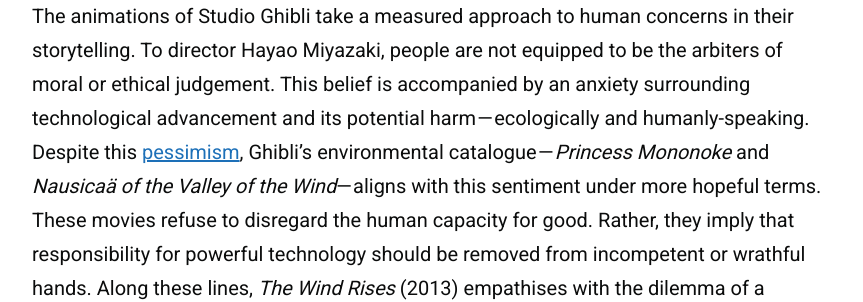
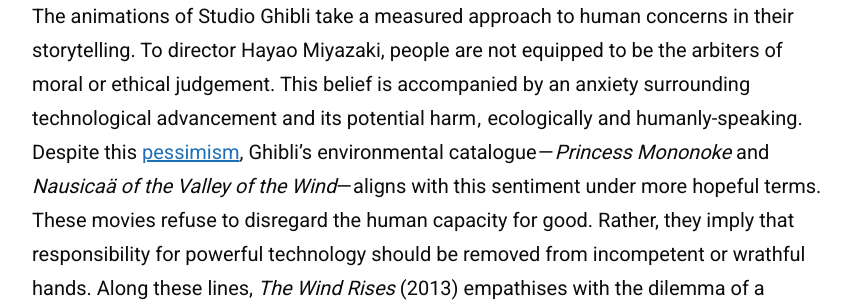
Before and after one commit to zoeurl/zoedowney.github.io, a Jekyll site: the page built from _posts/2023-08-02-the-ghost-behind-the-machine.md, in a window 1280 px wide and 900 px high, scrolled down 734 px. Shown: the part 256-558 px from the top of the window, without its empty margins (208-1071 px from the left). Built offline with Jekyll 4.4.1, drawn with Linux system fonts in a browser that asks for light colours.

Commit message:
Update 2023-08-02-the-ghost-behind-the-machine.md

```diff
--- a/_posts/2023-08-02-the-ghost-behind-the-machine.md
+++ b/_posts/2023-08-02-the-ghost-behind-the-machine.md
@@ -10,7 +10,7 @@
 
 _This article contains spoilers for Oppenheimer and The Wind Rises, 風立ちぬ._
 
-The animations of Studio Ghibli take a measured approach to human concerns in their storytelling. To director Hayao Miyazaki, people are not equipped to be the arbiters of moral or ethical judgement. This belief is accompanied by an anxiety surrounding technological advancement and its potential harm — ecologically and humanly-speaking. Despite this [pessimism](https://www.newyorker.com/books/page-turner/hayao-miyazakis-beautiful-broken-worlds), Ghibli’s environmental catalogue — _Princess Mononoke_ and _Nausicaä of the Valley of the Wind_— aligns with this sentiment under more hopeful terms. These movies refuse to disregard the human capacity for good. Rather, they imply that responsibility for powerful technology should be removed from incompetent or wrathful hands. Along these lines, _The Wind Rises_ (2013) empathises with the dilemma of a visionary; their pure intentions to exceed the limits of human creativity in a time when such breakthroughs would be repurposed for acts of destruction.
+The animations of Studio Ghibli take a measured approach to human concerns in their storytelling. To director Hayao Miyazaki, people are not equipped to be the arbiters of moral or ethical judgement. This belief is accompanied by an anxiety surrounding technological advancement and its potential harm ,  ecologically and humanly-speaking. Despite this [pessimism](https://www.newyorker.com/books/page-turner/hayao-miyazakis-beautiful-broken-worlds), Ghibli’s environmental catalogue — _Princess Mononoke_ and _Nausicaä of the Valley of the Wind_— aligns with this sentiment under more hopeful terms. These movies refuse to disregard the human capacity for good. Rather, they imply that responsibility for powerful technology should be removed from incompetent or wrathful hands. Along these lines, _The Wind Rises_ (2013) empathises with the dilemma of a visionary; their pure intentions to exceed the limits of human creativity in a time when such breakthroughs would be repurposed for acts of destruction.
 
 Miyazaki demonstrates a distaste for warfare and its machinery in his manga and animations. Stand-out Ghibli pictures carry this thread alongside a recurring contradiction: a fascination with aviation and aircrafts. The name _Ghibli_ itself was lent to the animation house by the Italian [Caproni Ca.309](https://en.wikipedia.org/wiki/Caproni_Ca.309). It follows that a seminal Miyazaki picture would feature aeroplanes at its heart — even in the context of war.
 
```
